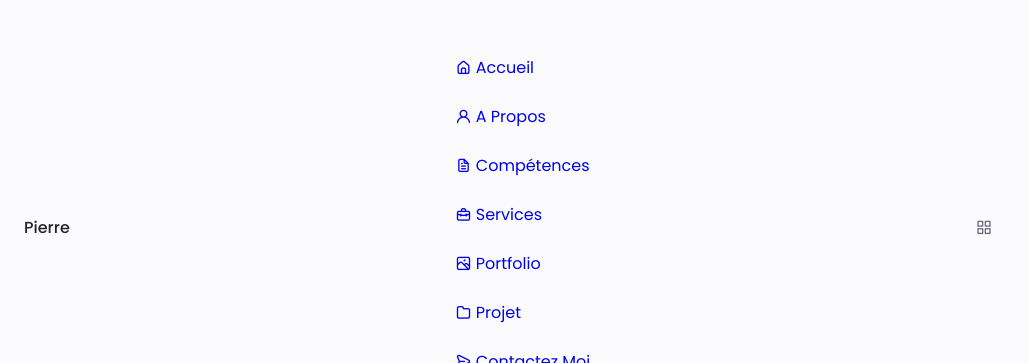
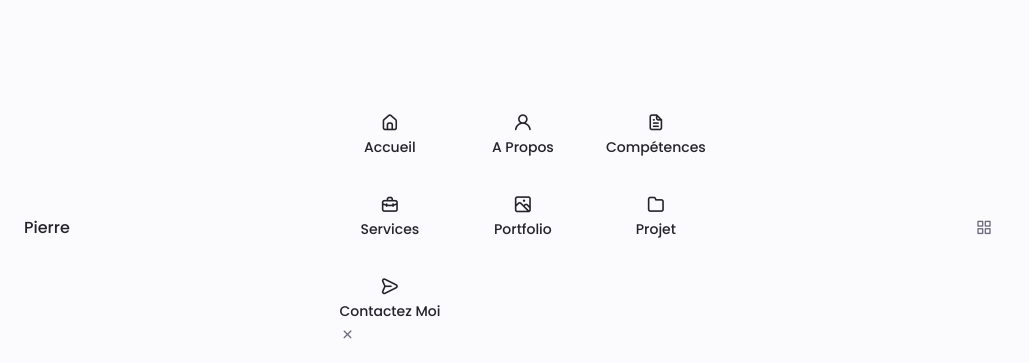
Before and after one commit to Cyrdona/Pierre, a plain HTML site: page index.html in a window 1280 px wide. Shown: the part 549-912 px from the top of the page, without its empty margins (0-1029 px from the left). Drawn offline with nearby package versions, Linux system fonts and the light colour scheme.

Commit message:
deuxiement commit

```diff
--- a/assets/css/styles.css
+++ b/assets/css/styles.css
@@ -194,6 +194,29 @@ img {
   }
 }
 
+.nav__list{
+  grid-template-columns: repeat(3, 1fr);
+  gap: 2rem;
+}
+
+.nav__link{
+  display: flex;
+  flex-direction: column;
+  align-items: center;
+  font-size: var(--small-font-size);
+  color: var(--title-color);
+  font-weight: var(--font-medium);
+}
+
+.nav__link:hover{
+  color: var(--first-color);
+
+}
+
+.nav__icon{
+  font-size: 1.2rem;
+
+}
 /* show menu */
 
 
--- a/index.html
+++ b/index.html
@@ -26,37 +26,37 @@
 <!-- Corps du site  -->
                         <li class="nav__item">
                             <a href="#home" class="nav__link">
-                                <i class="uil uil-estate"></i> Accueil
+                                <i class="uil uil-estate nav__icon"></i> Accueil
                             </a>
                         </li>
                         <li class="nav__item">
                             <a href="#about" class="nav__link">
-                                <i class="uil uil-user"></i> A Propos
+                                <i class="uil uil-user nav__icon"></i> A Propos
                             </a>
                         </li>
                         <li class="nav__item">
                             <a href="#skills" class="nav__link">
-                                <i class="uil uil-file-alt"></i> Compétences
+                                <i class="uil uil-file-alt nav__icon"></i> Compétences
                             </a>
                         </li>
                         <li class="nav__item">
                             <a href="#services" class="nav__link">
-                                <i class="uil uil-briefcase-alt"></i> Services
+                                <i class="uil uil-briefcase-alt nav__icon"></i> Services
                             </a>
                         </li>
                         <li class="nav__item">
                             <a href="#portfolio" class="nav__link">
-                                <i class="uil uil-scenery"></i> Portfolio
+                                <i class="uil uil-scenery nav__icon"></i> Portfolio
                             </a>
                         </li>
                         <li class="nav__item">
                             <a href="#projet" class="nav__link">
-                                <i class="uil uil-folder"></i> Projet
+                                <i class="uil uil-folder nav__icon"></i> Projet
                             </a>
                         </li>
                         <li class="nav__item">
                             <a href="#contact" class="nav__link">
-                                <i class="uil uil-message"></i> Contactez Moi
+                                <i class="uil uil-message nav__icon"></i> Contactez Moi
                             </a>
                         </li>
 
```
